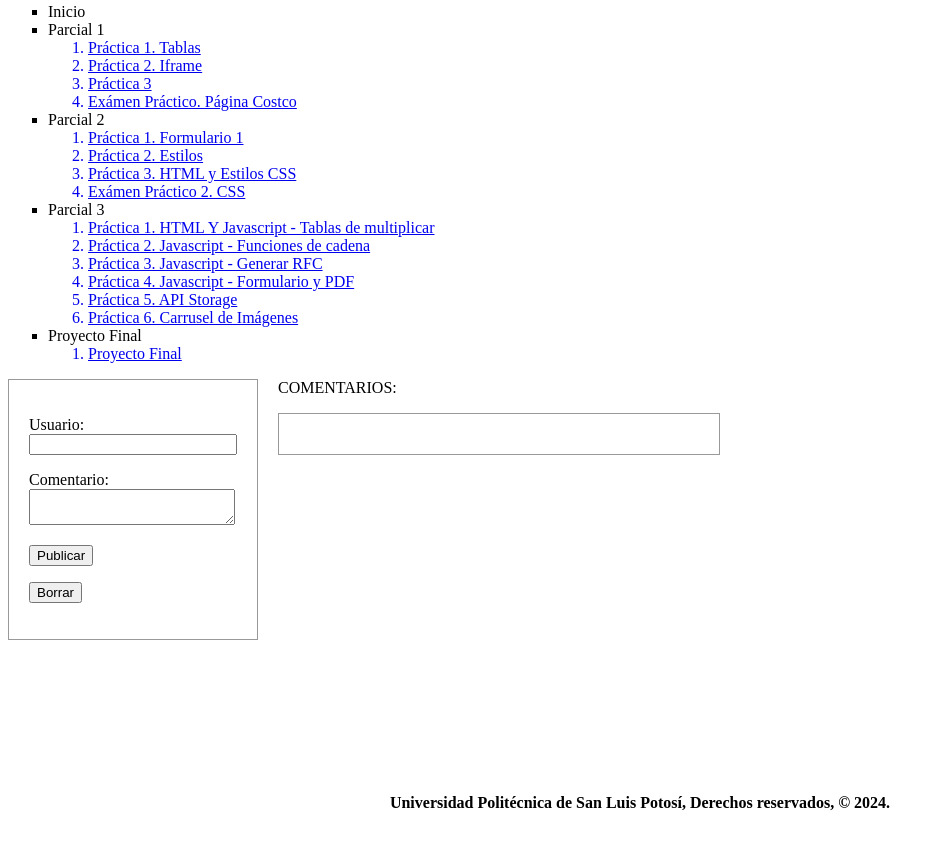
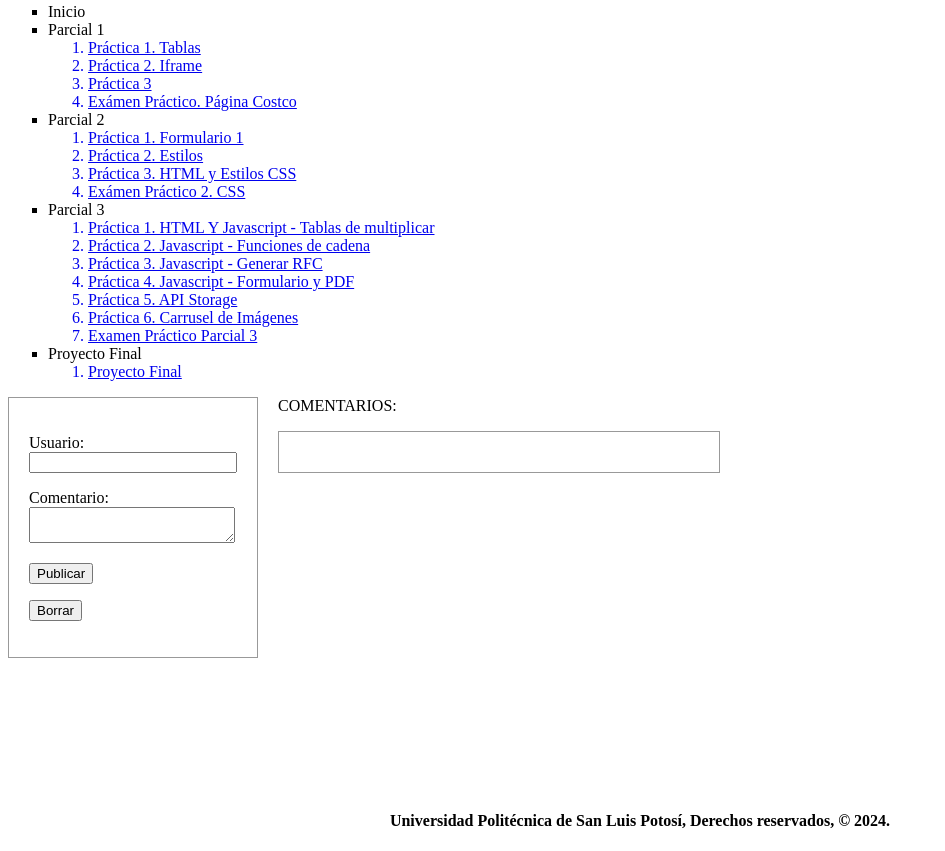
Before and after one commit to LeoNz09/PrograWeb, a plain HTML site: page index.html in a window 1280 px wide. Shown: the part 1721-2572 px from the top of the page, without its empty margins (0-945 px from the left). Drawn offline with Linux system fonts and the light colour scheme.

Commit message:
Update index.html

```diff
--- a/index.html
+++ b/index.html
@@ -133,6 +133,9 @@
 			<a href="carrousel.html" alt="Carrusel de imágenes">
 				<li>Práctica 6. Carrusel de Imágenes</li>
 			</a>
+			<a href="ExamenPracticoP3.html" alt="Examen 3">
+				<li>Examen Práctico Parcial 3</li>
+			</a>
 		</ol>
 		<li>Proyecto Final</li>
 		<ol type="square" start="1">
```
